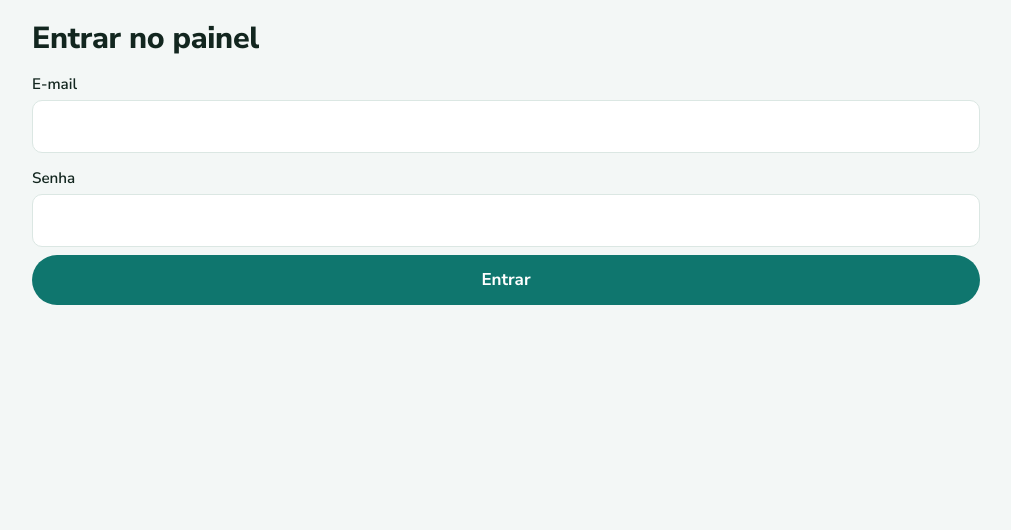
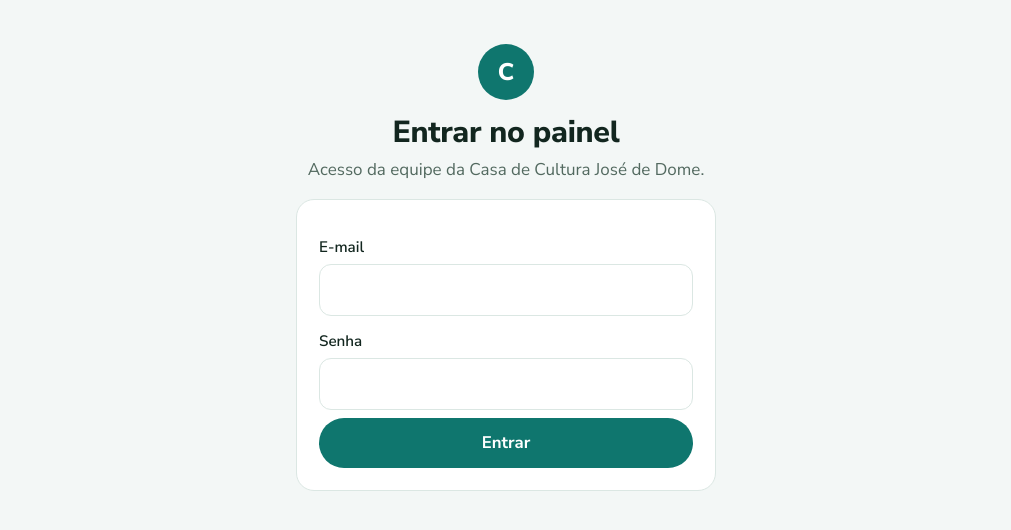
Before and after one commit to CIncin4/Projeto-de-Exten-o-III-Pagina-Charitas., a Flask app: page /admin/login in a window 1280 px wide. Shown: the part 64-594 px from the top of the page, without its empty margins (134-1145 px from the left). Run offline with Flask 3, Linux system fonts and the light colour scheme; some libraries are stand-ins or nearby versions.

Commit message:
Site interface login e agendamento reformulado

```diff
--- a/backend/static/style.css
+++ b/backend/static/style.css
@@ -45,10 +45,11 @@ h2 { font-size: 1.25rem; margin: 2px 0 6px; font-weight: 800; }
 .botao.grande { width: 100%; margin-top: 8px; }
 .botao.desabilitado { background: var(--borda); color: var(--suave); cursor: not-allowed; }
 .voltar { display: inline-block; margin-bottom: 12px; color: var(--marca); text-decoration: none; }
-.formulario { margin-top: 16px; }
+.formulario { margin-top: 16px; background: var(--papel); border: 1px solid var(--borda); border-radius: 18px; padding: 22px; }
+.formulario h2 { margin: 0 0 2px; }
 .formulario label { display: block; margin: 14px 0 4px; font-weight: 600; font-size: .95rem; }
 .formulario input { width: 100%; padding: 12px; font: inherit; color: var(--texto); background: var(--papel);
-                    border: 1px solid var(--borda); border-radius: 10px; min-height: 44px; }
+                    border: 1px solid var(--borda); border-radius: 12px; min-height: 48px; }
 .formulario input:focus-visible, .botao:focus-visible, a:focus-visible, .link-botao:focus-visible, select:focus-visible, textarea:focus-visible {
   outline: 3px solid var(--marca); outline-offset: 2px; }
 .isca { position: absolute; left: -9999px; width: 1px; height: 1px; overflow: hidden; }
@@ -131,3 +132,11 @@ a { color: var(--marca); }
 .botao, .menu a, .atalho { color: inherit; }
 .botao { color: #fff; }
 .menu a.ativo { color: #fff; }
+
+/* ---------- login (layout C) ---------- */
+.entrada { max-width: 420px; margin: 24px auto 0; }
+.entrada h1 { text-align: center; }
+.entrada .intro { text-align: center; }
+.entrada-icone { width: 56px; height: 56px; border-radius: 50%; background: var(--marca-fundo); color: #fff; font-size: 1.5rem;
+                 font-weight: 800; display: flex; align-items: center; justify-content: center; margin: 8px auto 14px; }
+.formulario .botao.grande { min-height: 50px; font-size: 1.05rem; }
--- a/backend/templates/admin/login.html
+++ b/backend/templates/admin/login.html
@@ -1,7 +1,10 @@
 {% extends "admin/base.html" %}
 {% block titulo %}Entrar{% endblock %}
 {% block conteudo %}
+<div class="entrada">
+<div class="entrada-icone" aria-hidden="true">C</div>
 <h1>Entrar no painel</h1>
+<p class="intro">Acesso da equipe da Casa de Cultura José de Dome.</p>
 {% if erro %}<p class="aviso erro" role="alert">{{ erro }}</p>{% endif %}
 <form method="post" class="formulario" novalidate>
   <input type="hidden" name="_csrf" value="{{ csrf_token() }}">
@@ -11,4 +14,5 @@
   <input id="senha" name="senha" type="password" required autocomplete="current-password" maxlength="200">
   <button class="botao grande" type="submit">Entrar</button>
 </form>
+</div>
 {% endblock %}
--- a/backend/templates/agendar.html
+++ b/backend/templates/agendar.html
@@ -16,6 +16,8 @@
 
 {% if evento.vagas_restantes > 0 %}
 <form method="post" class="formulario" novalidate>
+  <h2>Seus dados</h2>
+  <p class="dica">Usamos só para organizar o evento e avisar se algo mudar.</p>
   <label for="nome">Nome completo</label>
   <input id="nome" name="nome" type="text" required maxlength="{{ limites.MAX_NOME }}"
          autocomplete="name" value="{{ dados.get('nome', '') }}">
```
